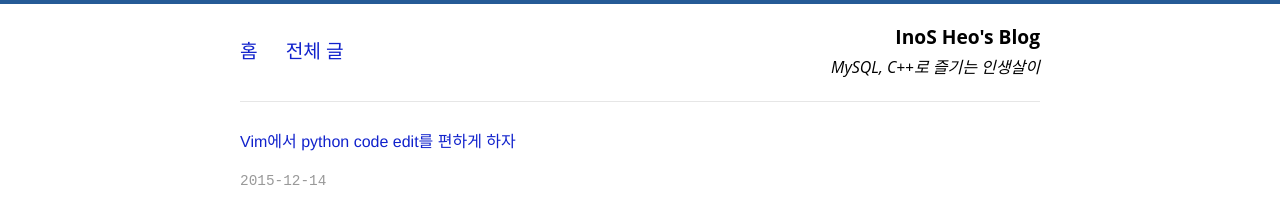
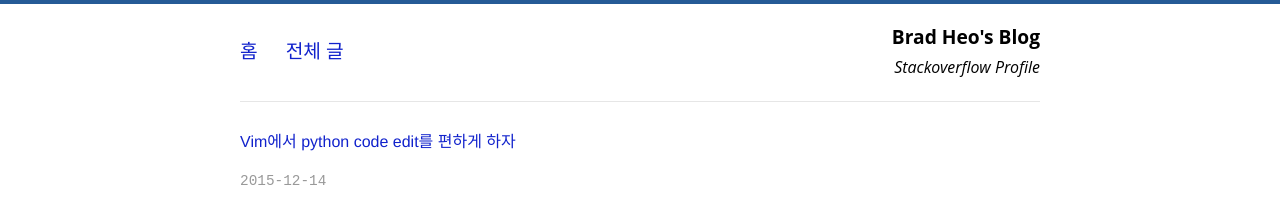
Before and after one commit to jason-heo/jason-heo.github.io, a Jekyll site: the page built from index.html, in a window 1280 px wide. Shown: the top 211 px of the page. Built offline with Jekyll 4.4.1, drawn with Linux system fonts in a browser that asks for light colours; Markdown is read by kramdown in place of the engine named in the settings; the list of posts is cut into pages by our own code; comment, search, counter and statistics services are not loaded.

Commit message:
SO Profile 추가

```diff
--- a/_layouts/default.html
+++ b/_layouts/default.html
@@ -58,10 +58,10 @@ wcs_do();
 
         <div class="pull-right right logo">
           <div class="name">
-            <a href="/">InoS Heo's Blog</a><br />
+            <a href="/">Brad Heo's Blog</a><br />
             <small>
               <em>
-                  <a href="/">MySQL, C++로 즐기는 인생살이</a>
+                <a href="http://stackoverflow.com/users/2930152/brad-heo?tab=profile" target="_blank">Stackoverflow Profile</a>
               </em>
             </small>
           </div>
```
